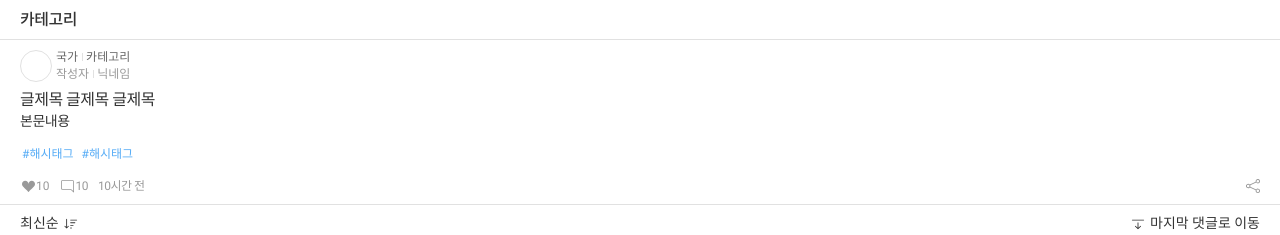
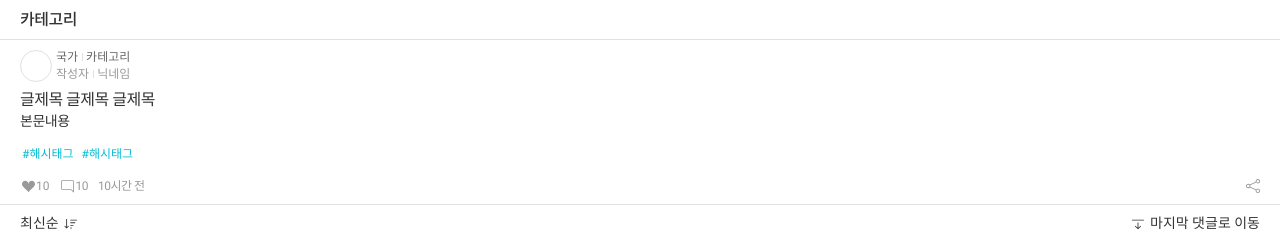
Before and after one commit to HyunsooZo/immilog-front, a Vue app: page /board in a window 1280 px wide. Shown: the top 235 px of the page. Built offline with nearby package versions, Linux system fonts and the light colour scheme.

Commit message:
fest: css update

```diff
--- a/src/assets/contents.css
+++ b/src/assets/contents.css
@@ -993,7 +993,7 @@ color: #ed1651;
     padding: 2px 2px;
     line-height: 1.4rem;
     font-size: 1.2rem;
-    color: #54abf6;
+    color: #00bcd4;
 }
 .list-wrap .item .tag-wrap .button--hash::before {
     content: '#';
```
